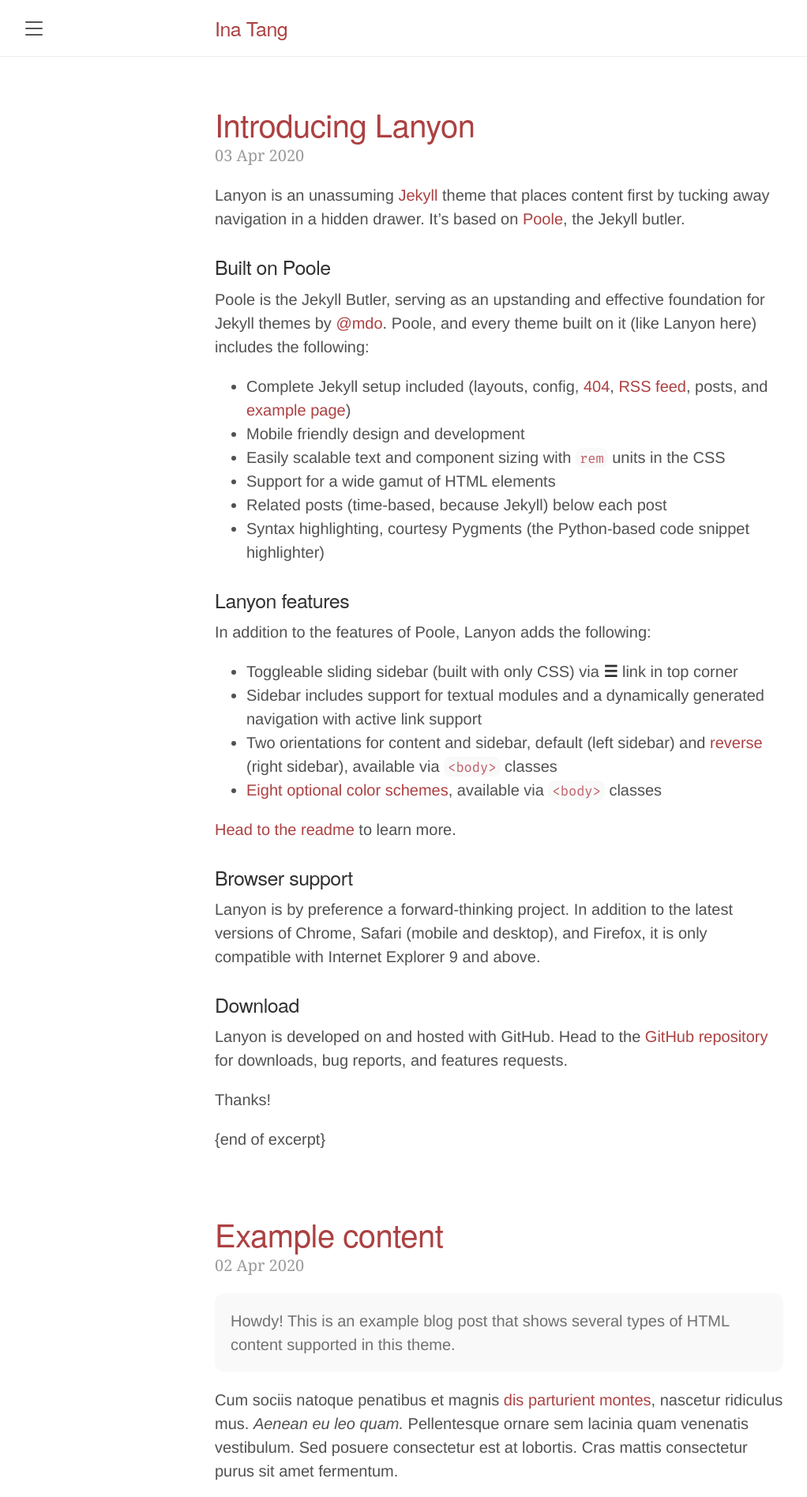
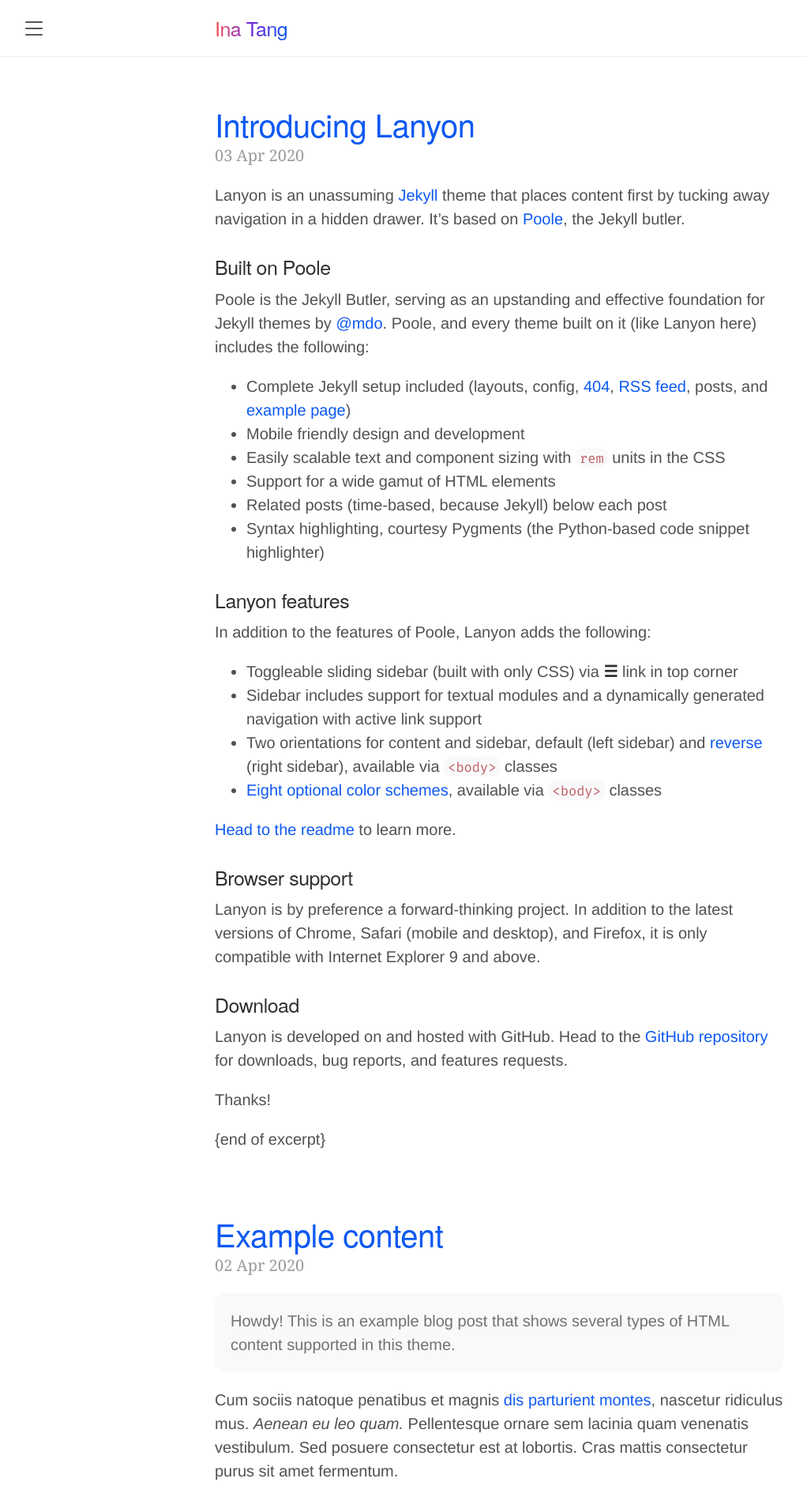
Before and after one commit to I7T5/i7t5.github.io-v1, a Jekyll site: the page built from docs/index.html, in a window 1280 px wide. Shown: the top 1895 px of the page at 79% size, without its empty margins (8-1030 px from the left). Built offline with Jekyll 4.4.1, drawn with Linux system fonts in a browser that asks for light colours; some web fonts are replaced; the list of posts is cut into pages by our own code.

Commit message:
Created & Implemented my own theme

```diff
--- a/docs/_includes/sidebar.html
+++ b/docs/_includes/sidebar.html
@@ -32,7 +32,7 @@
 
   <div class="sidebar-item">
     <p>
-      &copy; {{ site.time | date: '%Y' }}. All rights reserved.
+      &copy; {{ site.time | date: '%Y' }} Yina Tang<br> All rights reserved.
     </p>
   </div>
 </div>
--- a/docs/_layouts/default.html
+++ b/docs/_layouts/default.html
@@ -3,7 +3,7 @@
 
   {% include head.html %}
 
-  <body class="theme-base-08">
+  <body class="theme-rednblue">
 
     {% include sidebar.html %}
 
--- a/docs/assets/css/lanyon.css
+++ b/docs/assets/css/lanyon.css
@@ -57,7 +57,7 @@
  * Wrapper
  *
  * The wrapper is used to position site content when the sidebar is toggled. We
- * use an outter wrap to position the sidebar without interferring with the
+ * use an outer wrap to position the sidebar without interferring with the
  * regular page content.
  */
 
@@ -106,7 +106,9 @@
   color: #505050;
 }
 .masthead-title a {
-  color: #505050;
+  background: -webkit-linear-gradient(left, #fb5151, #7126d9, #0d59f2);
+  -webkit-background-clip: text;
+  -webkit-text-fill-color: transparent;
 }
 .masthead-title small {
   font-size: 75%;
@@ -437,7 +439,51 @@
  * Themes
  *
  * Apply custom color schemes by adding the appropriate class to the `body`.
- * Based on colors from Base16: http://chriskempson.github.io/base16/#default.
+ */
+
+/* I7T5's RedNBlue
+ *
+ * Ina Tang's favorite colors blended.
+ */
+.theme-rednblue #sidebar-checkbox:checked ~ .sidebar-toggle {
+  background-color: #fb5151;
+  /* background-image: linear-gradient(90deg, #fb5151, #7126d9, #0d59f2) */
+}
+
+/* Sidebar content */
+.theme-rednblue .sidebar {
+  font-family: "Helvetica Neue", sans-serif;
+  color: #808080;  /* text */
+  background-color: #fff;
+  box-shadow: 10px 0px 50px rgba(0, 0, 0, .1);
+}
+.theme-rednblue .sidebar a {
+  font-family: "Helvetica Neue", sans-serif;
+  background: -webkit-linear-gradient(left, #fb5151, #7126d9, #0d59f2);
+  -webkit-background-clip: text;
+  -webkit-text-fill-color: transparent;
+}
+
+/* Sidebar nav */
+.theme-rednblue .sidebar-nav {
+  border-bottom: 1px solid #eee;
+}
+.theme-rednblue .sidebar-nav-item {
+  border-top: 1px solid #eee;
+}
+.theme-rednblue a.sidebar-nav-item:focus {
+  background-color: #eee;
+}
+
+.theme-rednblue .container a,
+.theme-rednblue .sidebar-toggle,
+.theme-rednblue .related-posts li a:hover {
+  color: #0d59f2;
+}
+
+
+/*
+ * The following is based on colors from Base16: http://chriskempson.github.io/base16/#default.
  */
 
 /* Red */
```
Also changed, not shown: 1 other file.
